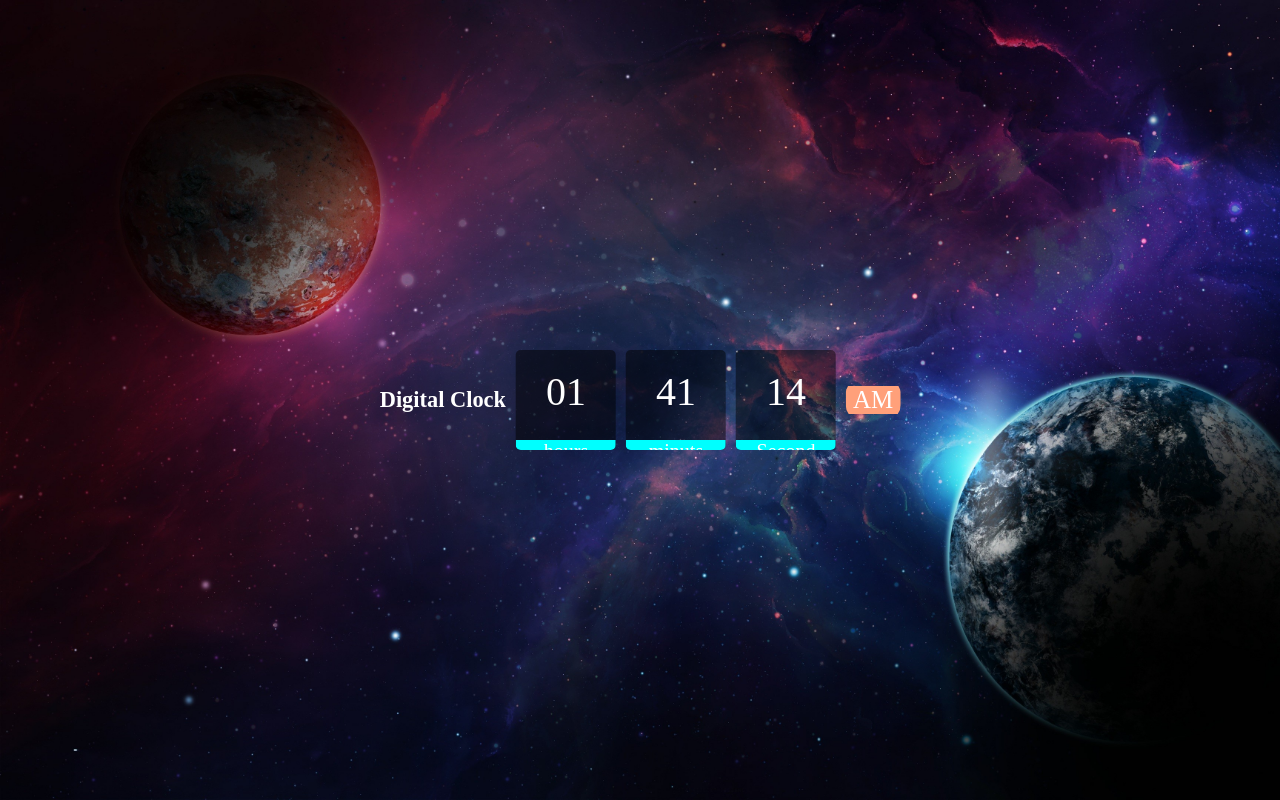
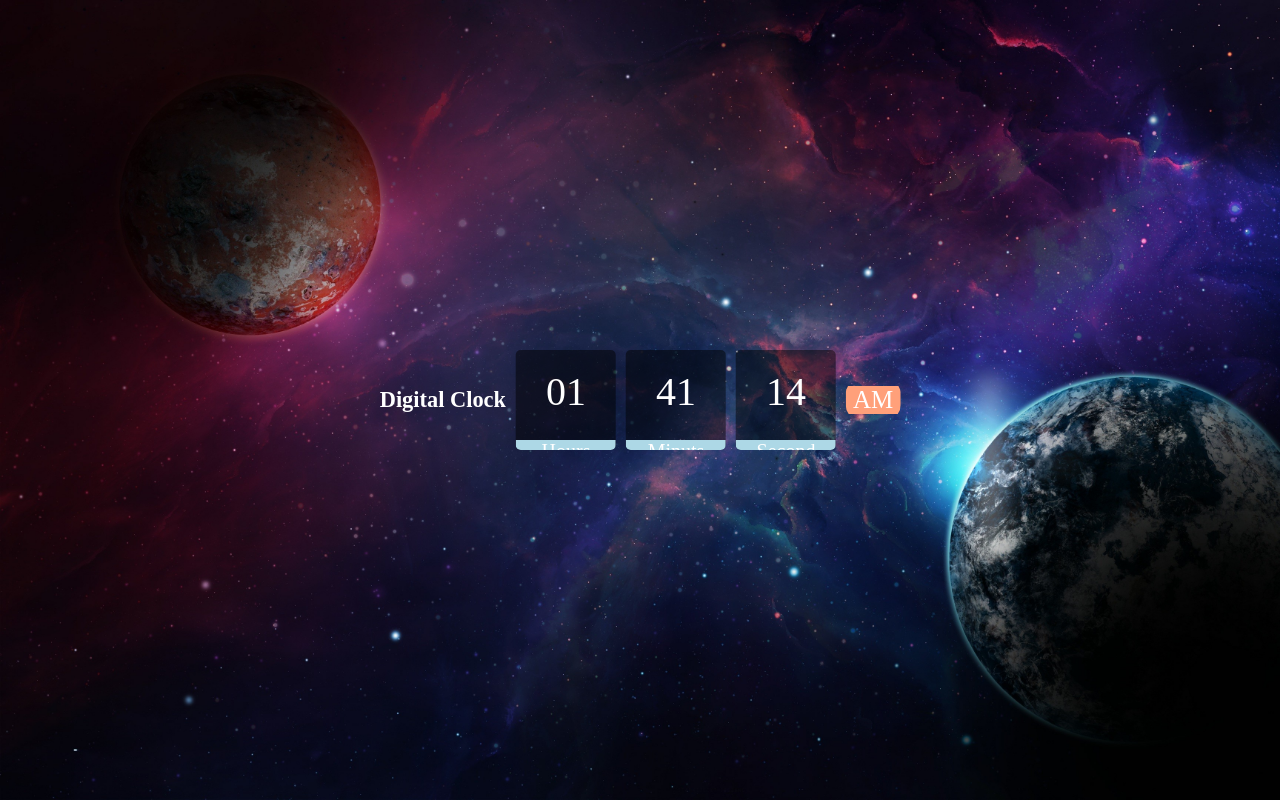
Before and after one commit to Prakash20162002/Digital-Clock, a plain HTML site: page index.html in a window 1280 px wide. Drawn offline with Linux system fonts and the light colour scheme.

Commit message:
change size and color

```diff
--- a/clock1.css
+++ b/clock1.css
@@ -35,7 +35,7 @@ body{
 }
 .text
 {
-    background-color: aqua;
+    background-color: lightblue;
     width: 100%;
     position: relative;
     overflow: hidden;
--- a/index.html
+++ b/index.html
@@ -19,12 +19,12 @@
         <div class="container">
 
             <span id="h">00</span>
-            <span class="text">hours</span>
+            <span class="text">Hours</span>
         </div>
         <div class="container">
 
             <span id="m">00</span>
-            <span class="text">minuts</span>
+            <span class="text">Minuts</span>
 
         </div>
         <div class="container">
```
